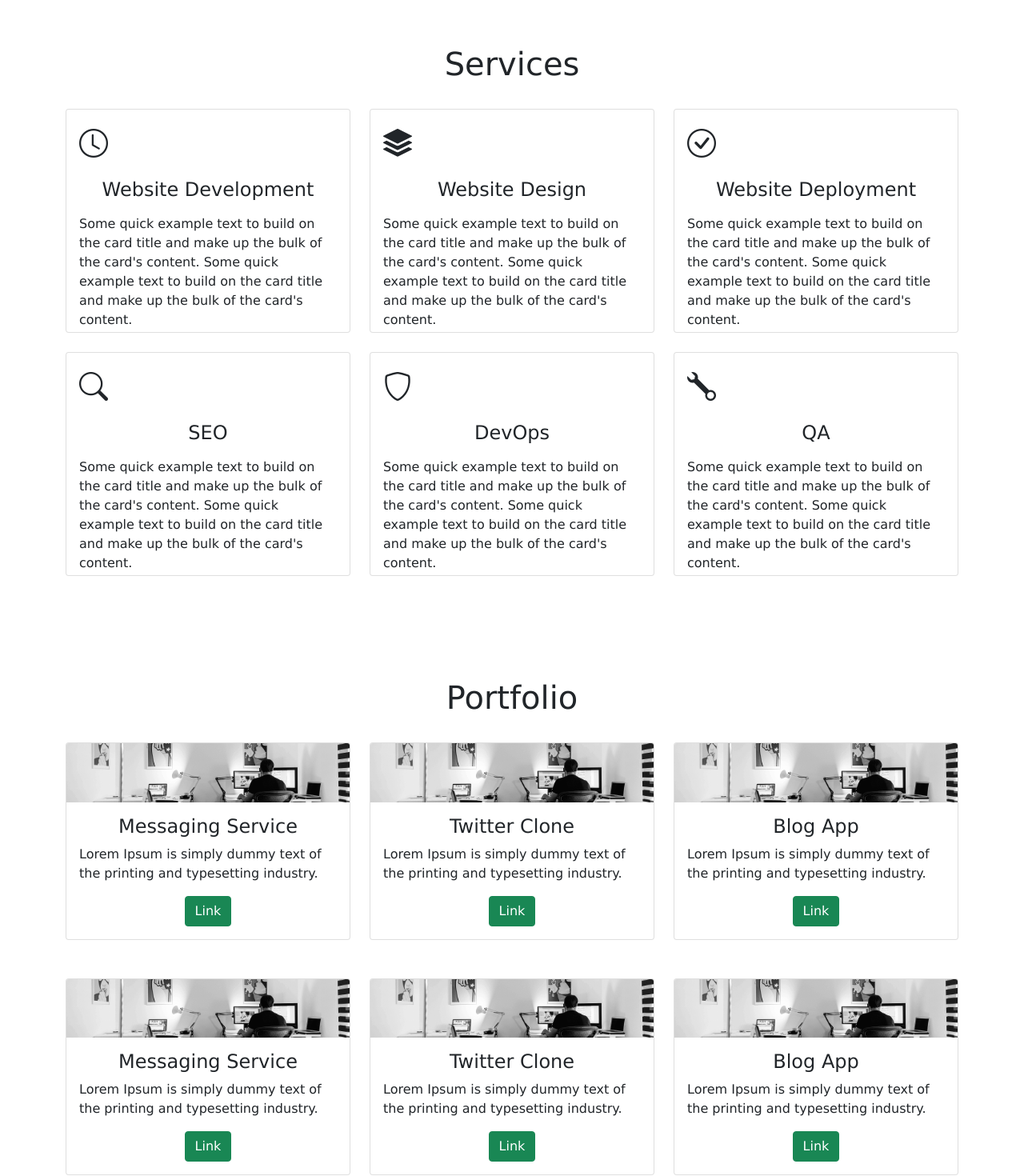
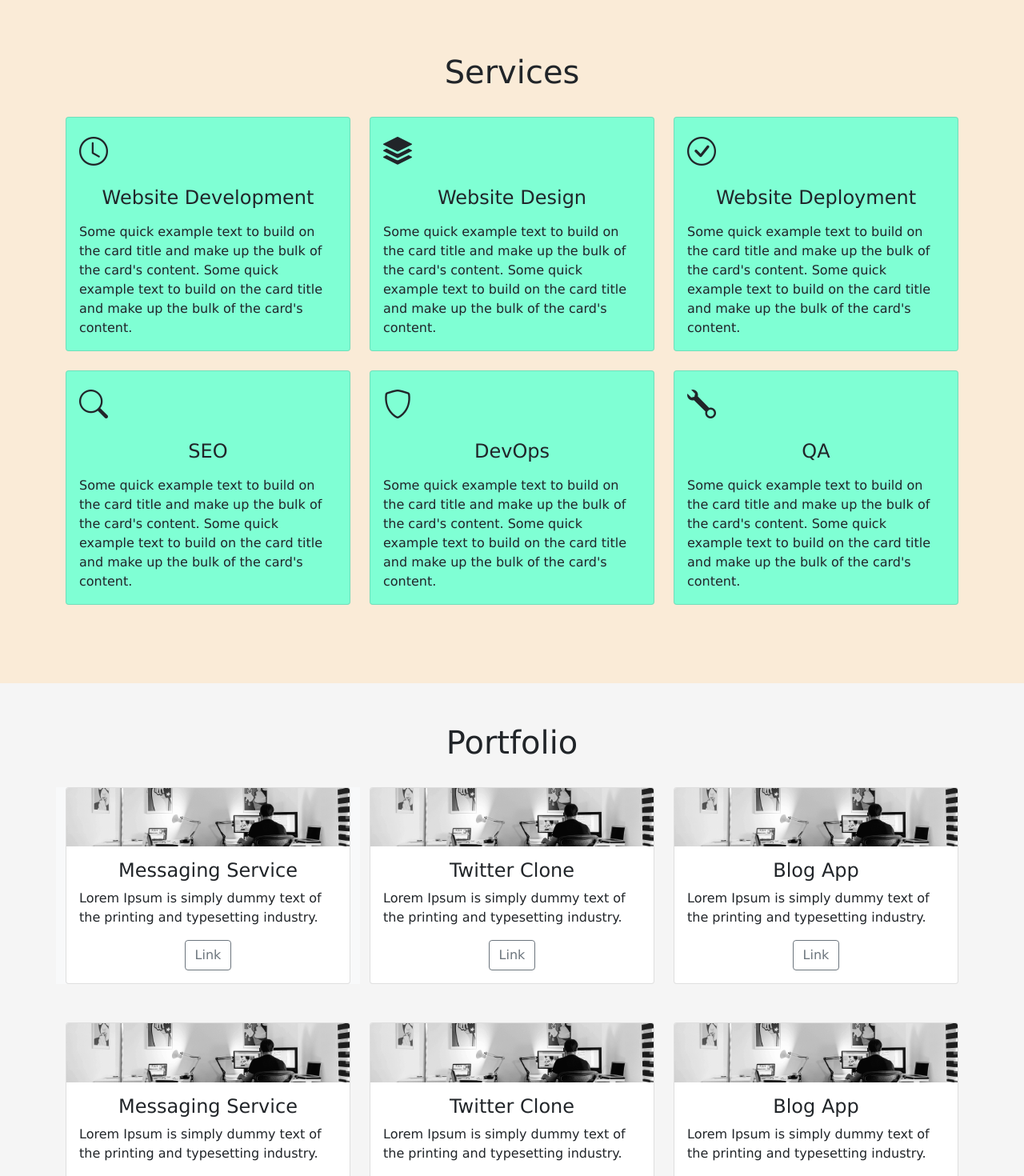
Before and after one commit to VaibhavPachpute21/MyHomePage, an Angular app: page / in a window 1280 px wide. Shown: the part 1440-2910 px from the top of the page at 80% size. Built offline with nearby package versions, Linux system fonts and the light colour scheme.

Commit message:
starting again

```diff
--- a/src/app/app.component.css
+++ b/src/app/app.component.css
@@ -32,8 +32,9 @@
 
 /* services section css */
 .servicesText.card {
-    height: 280px;
+
     cursor: pointer;
+    background-color: aquamarine;
   }
 .servicesIcon {
     font-size: 36px;
@@ -44,10 +45,10 @@
     text-align: center;
 }
 .card:hover .servicesIcon {
-    color: #008000;
+    color: #fa8b04;
 }
 .servicesText:hover {
-    border: 1px solid #008000;
+    border: 1px solid #fa8b04;
 }
 
 /* social media icons styling */
--- a/src/app/app.component.html
+++ b/src/app/app.component.html
@@ -3,7 +3,8 @@
   <nav class="navbar navbar-expand-lg navbar-light bg-light fixed-top">
     <div class="container-fluid">
       <a class="navbar-brand" href="#"><img src="../favicon.ico"></a>
-      <button class="navbar-toggler" type="button" data-bs-toggle="collapse" data-bs-target="#navbarSupportedContent" aria-controls="navbarSupportedContent" aria-expanded="false" aria-label="Toggle navigation">
+      <button class="navbar-toggler" type="button" data-bs-toggle="collapse" data-bs-target="#navbarSupportedContent"
+        aria-controls="navbarSupportedContent" aria-expanded="false" aria-label="Toggle navigation">
         <span class="navbar-toggler-icon"></span>
       </button>
       <div class="collapse navbar-collapse justify-content-end" id="navbarSupportedContent">
@@ -25,7 +26,7 @@
           </li>
 
         </ul>
-        <form class="d-flex " style="padding-left: 40px;" >
+        <form class="d-flex " style="padding-left: 40px;">
           <button class="btn btn-primary" type="submit">Hire Me</button>
         </form>
       </div>
@@ -93,11 +94,11 @@
 </section>
 
 <!-- services section-->
-<section id="services" style="padding-top: 40px;">
+<section id="services" style="padding-top: 40px; padding-top: 50px; padding-bottom: 50px; background-color: antiquewhite;">
   <div class="container mt-5 mb-5">
     <h1 class="text-center">Services</h1>
     <div class="row">
-      <div class="col-lg-4 mt-4">
+      <div class="col-lg-4 mt-4" data-aos="fade-up"  data-aos-duration="1500">
         <div class="card servicesText">
           <div class="card-body">
             <i class="bis servicesIcon bi-clock"></i>
@@ -109,7 +110,7 @@
           </div>
         </div>
       </div>
-      <div class="col-lg-4 mt-4">
+      <div class="col-lg-4 mt-4"  data-aos="fade-up"  data-aos-duration="1500">
         <div class="card servicesText">
           <div class="card-body">
             <i class='bis servicesIcon bi bi-stack'></i>
@@ -122,7 +123,7 @@
         </div>
       </div>
 
-      <div class="col-lg-4 mt-4">
+      <div class="col-lg-4 mt-4"  data-aos="fade-up"  data-aos-duration="1500">
         <div class="card servicesText">
           <div class="card-body">
             <i class='bir servicesIcon bi-check-circle'></i>
@@ -137,7 +138,7 @@
     </div>
 
     <div class="row">
-      <div class="col-lg-4 mt-4">
+      <div class="col-lg-4 mt-4" data-aos="fade-up"  data-aos-duration="1500">
         <div class="card servicesText">
           <div class="card-body">
             <i class='bis servicesIcon bi-search'></i>
@@ -150,7 +151,7 @@
         </div>
       </div>
 
-      <div class="col-lg-4 mt-4">
+      <div class="col-lg-4 mt-4" data-aos="fade-up"  data-aos-duration="1500">
         <div class="card servicesText">
           <div class="card-body">
             <i class='bis servicesIcon bi-shield'></i>
@@ -163,7 +164,7 @@
         </div>
       </div>
 
-      <div class="col-lg-4 mt-4">
+      <div class="col-lg-4 mt-4" data-aos="fade-up"  data-aos-duration="1500">
         <div class="card servicesText">
           <div class="card-body">
             <i class='bis servicesIcon bi-wrench'></i>
@@ -180,18 +181,18 @@
 </section>
 
 <!-- portfolio section-->
-<section id="portfolio" style="padding-top: 80px;">
+<section id="portfolio" style="padding-top: 50px;padding-bottom: 50px;background-color: whitesmoke;">
   <div class="container">
     <h1 class="text-center">Portfolio</h1>
     <div class="row">
-      <div class="col-lg-4 mt-4">
+      <div class="col-lg-4 mt-4 bg-light">
         <div class="card portfolioContent">
           <img class="card-img-top" src="../assets/banner.png" alt="Card image" style="width:100%">
           <div class="card-body">
             <h4 class="card-title">Messaging Service</h4>
             <p class="card-text">Lorem Ipsum is simply dummy text of the printing and typesetting industry.</p>
             <div class="text-center">
-              <a href="#" class="btn btn-success">Link</a>
+              <a href="#" class="btn btn btn-outline-secondary">Link</a>
             </div>
           </div>
         </div>
@@ -204,7 +205,7 @@
             <h4 class="card-title">Twitter Clone</h4>
             <p class="card-text">Lorem Ipsum is simply dummy text of the printing and typesetting industry.</p>
             <div class="text-center">
-              <a href="#" class="btn btn-success">Link</a>
+              <a href="#" class="btn btn btn-outline-secondary">Link</a>
             </div>
           </div>
         </div>
@@ -217,7 +218,7 @@
             <h4 class="card-title">Blog App</h4>
             <p class="card-text">Lorem Ipsum is simply dummy text of the printing and typesetting industry.</p>
             <div class="text-center">
-              <a href="#" class="btn btn-success">Link</a>
+              <a href="#" class="btn btn btn-outline-secondary">Link</a>
             </div>
           </div>
         </div>
@@ -232,7 +233,7 @@
             <h4 class="card-title">Messaging Service</h4>
             <p class="card-text">Lorem Ipsum is simply dummy text of the printing and typesetting industry.</p>
             <div class="text-center">
-              <a href="#" class="btn btn-success">Link</a>
+              <a href="#" class="btn btn btn-outline-secondary">Link</a>
             </div>
           </div>
         </div>
@@ -245,7 +246,7 @@
             <h4 class="card-title">Twitter Clone</h4>
             <p class="card-text">Lorem Ipsum is simply dummy text of the printing and typesetting industry.</p>
             <div class="text-center">
-              <a href="#" class="btn btn-success">Link</a>
+              <a href="#" class="btn btn btn-outline-secondary">Link</a>
             </div>
           </div>
         </div>
@@ -258,7 +259,7 @@
             <h4 class="card-title">Blog App</h4>
             <p class="card-text">Lorem Ipsum is simply dummy text of the printing and typesetting industry.</p>
             <div class="text-center">
-              <a href="#" class="btn btn-success">Link</a>
+              <a href="#" class="btn btn btn-outline-secondary">Link</a>
             </div>
           </div>
         </div>
@@ -303,7 +304,7 @@
             <textarea class="form-control" rows="5" id="comment" name="text" placeholder="Project Details"></textarea>
           </div>
         </form>
-        <button type="button" class="btn btn-success mt-3">Contact Me</button>
+        <button type="button" class="btn btn btn-outline-secondary mt-3">Contact Me</button>
 
       </div>
 
--- a/src/index.html
+++ b/src/index.html
@@ -3,6 +3,7 @@
 <head>
   <meta charset="utf-8">
   <title>Vaibhav Pachpute</title>
+  <link rel="stylesheet" href="https://unpkg.com/aos@next/dist/aos.css" />
   <link rel="stylesheet" href="https://cdn.jsdelivr.net/npm/bootstrap-icons@1.8.1/font/bootstrap-icons.css">
   <link href="https://cdn.jsdelivr.net/npm/bootstrap@5.1.3/dist/css/bootstrap.min.css" rel="stylesheet" integrity="sha384-1BmE4kWBq78iYhFldvKuhfTAU6auU8tT94WrHftjDbrCEXSU1oBoqyl2QvZ6jIW3" crossorigin="anonymous">
   <base href="/">
@@ -14,6 +15,9 @@
 
 <script src="https://cdn.jsdelivr.net/npm/@popperjs/core@2.10.2/dist/umd/popper.min.js" integrity="sha384-7+zCNj/IqJ95wo16oMtfsKbZ9ccEh31eOz1HGyDuCQ6wgnyJNSYdrPa03rtR1zdB" crossorigin="anonymous"></script>
 <script src="https://cdn.jsdelivr.net/npm/bootstrap@5.1.3/dist/js/bootstrap.min.js" integrity="sha384-QJHtvGhmr9XOIpI6YVutG+2QOK9T+ZnN4kzFN1RtK3zEFEIsxhlmWl5/YESvpZ13" crossorigin="anonymous"></script>
-
+<script src="https://unpkg.com/aos@next/dist/aos.js"></script>
+<script>
+  AOS.init();
+</script>
 </body>
 </html>
```
